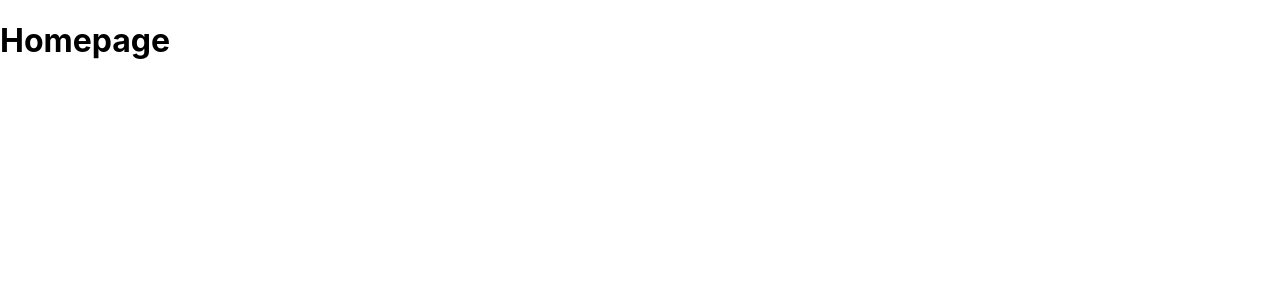
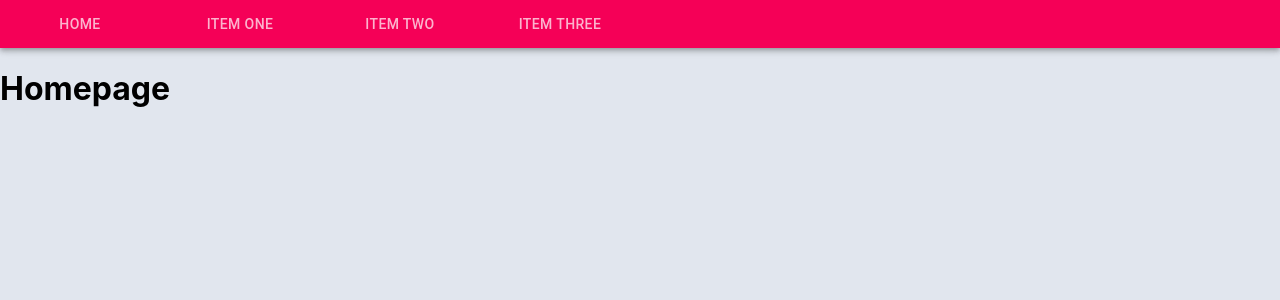
Before and after one commit to JayoMayoKayo/BrainStation-Capstone, a React (Create React App) app in the folder client/: page / in a window 1280 px wide. Shown: the top 300 px of the page. Built offline with nearby package versions, Linux system fonts and the light colour scheme.

Commit message:
installed material ui

```diff
--- a/client/package.json
+++ b/client/package.json
@@ -3,6 +3,7 @@
   "version": "0.1.0",
   "private": true,
   "dependencies": {
+    "@material-ui/core": "^4.3.3",
     "axios": "^0.19.0",
     "node-sass": "^4.12.0",
     "react": "^16.9.0",
--- a/client/src/App.js
+++ b/client/src/App.js
@@ -1,7 +1,6 @@
 import React from 'react';
 import { BrowserRouter as Router, Route, Switch } from 'react-router-dom';
-import logo from './logo.svg';
-import './App.css';
+import './App.scss';
 import HomePage from './components/HomePage/HomePage.js';
 import NewsFeed from './components/NewsFeed/NewsFeed.js';
 import PriceChecker from './components/PriceChecker/PriceChecker.js';
--- /dev/null
+++ b/client/src/App.scss
@@ -0,0 +1,8 @@
+@font-face {
+    font-family: "Roboto";
+    src: url('https://fonts.googleapis.com/css?family=Roboto&display=swap');
+}
+
+body {
+    background-color: #e1e6ee;
+}
--- a/client/src/components/HomePage/HomePage.js
+++ b/client/src/components/HomePage/HomePage.js
@@ -1,9 +1,15 @@
 import React from 'react';
+
+//Material-Ui Components
+
+//Components
+import Navbar from '../Navbar/Navbar.js';
 
 class HomePage extends React.Component {
   render() {
     return (
       <>
+        <Navbar />
         <h1>Homepage</h1>
       </>
     );
--- /dev/null
+++ b/client/src/components/Navbar/Navbar.js
@@ -0,0 +1,26 @@
+import React from 'react';
+
+import AppBar from '@material-ui/core/AppBar';
+import Tabs from '@material-ui/core/Tabs';
+import Tab from '@material-ui/core/Tab';
+
+
+class Navbar extends React.Component {
+  render() {
+    return (
+      <>
+        <div className="navbar">
+          <AppBar position="static" color='secondary'>
+            <Tabs>
+              <Tab label="Home" />
+              <Tab label="Item One" />
+              <Tab label="Item Two" />
+              <Tab label="Item Three" />
+            </Tabs>
+          </AppBar>
+        </div>
+      </>
+    );
+  }
+}
+export default Navbar;
--- /dev/null
+++ b/client/src/components/Navbar/Navbar.scss
@@ -0,0 +1,3 @@
+.navbar {
+  background-color: #a9b0be;
+}
```
Also changed, not shown: 1 other file (tests, documents, lock files or other folders).
